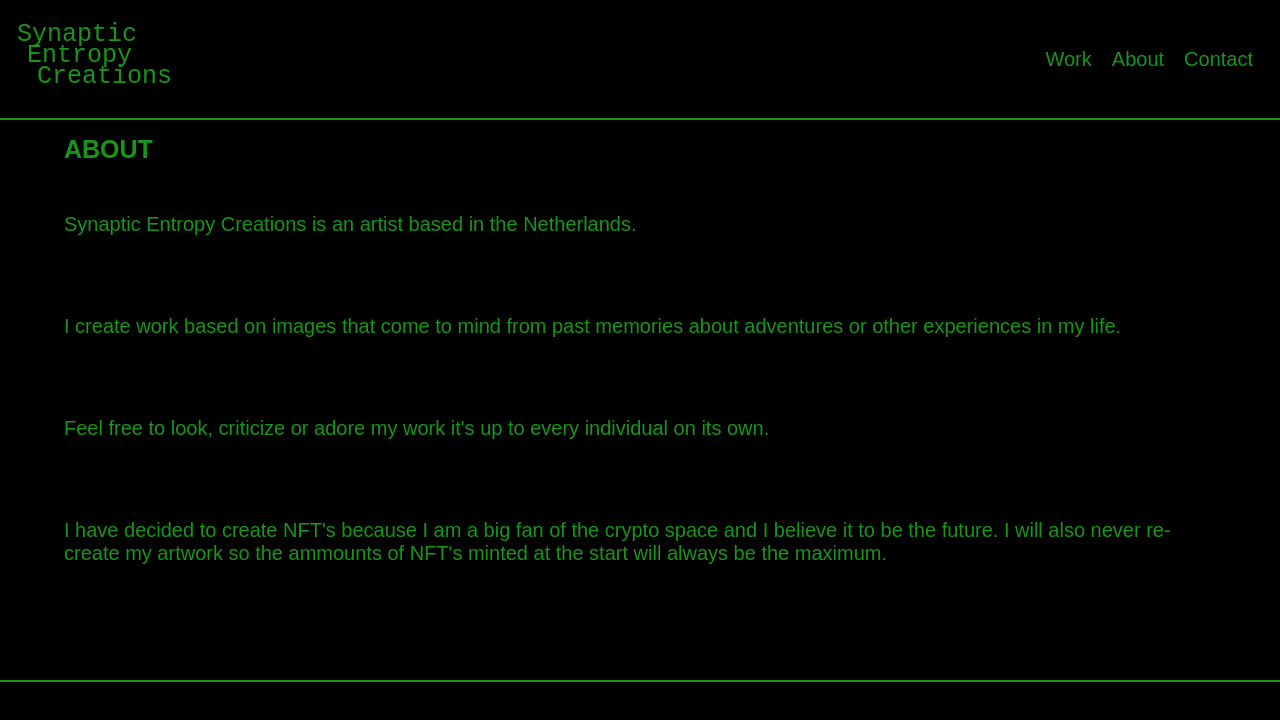
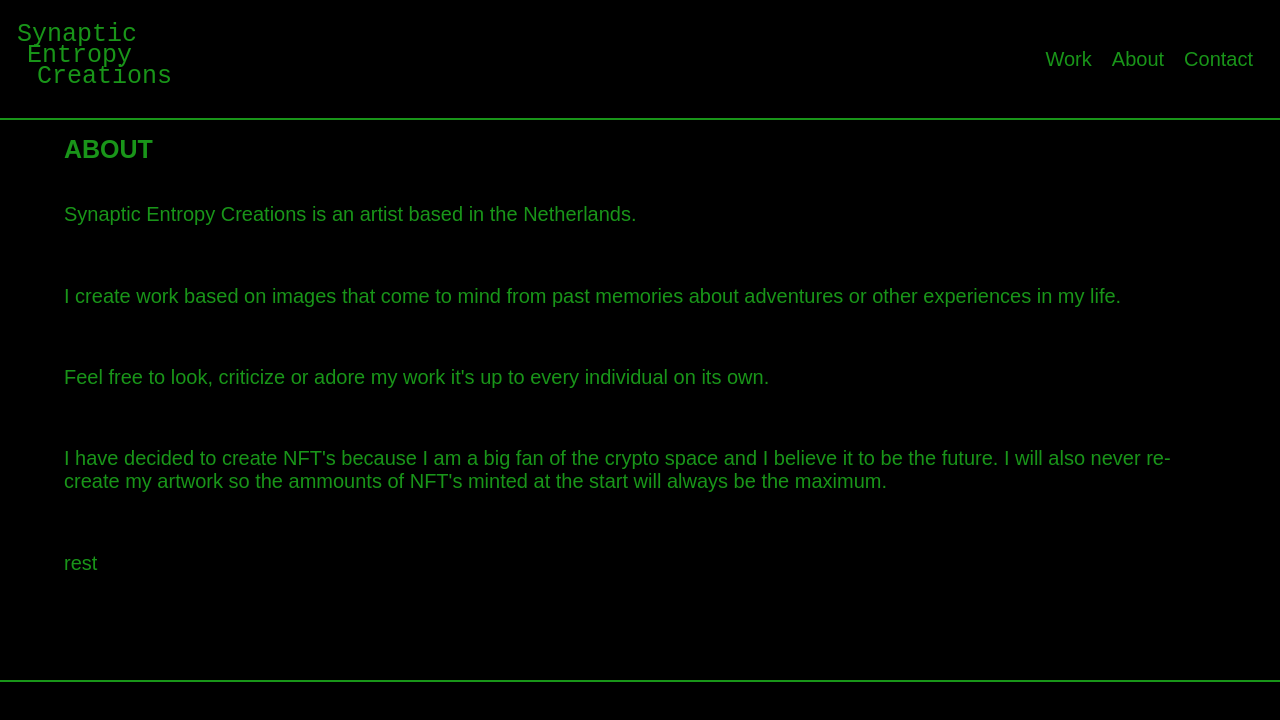
Before and after one commit to NiekVeenstra/artgallery, a React (Create React App) app: page /about in a window 1280 px wide. Shown: the top 720 px of the page. Built offline with nearby package versions, Linux system fonts and the light colour scheme.

Commit message:
add placeholder + reminder

```diff
--- a/src/pages/Aboutpage.jsx
+++ b/src/pages/Aboutpage.jsx
@@ -19,6 +19,9 @@ const Aboutpage = () => {
             it to be the future. I will also never re-create my artwork so the ammounts of NFT's
             minted at the start will always be the maximum.
           </p>
+          <p>
+            rest
+          </p>
         </div>
       </div>
     </div>
```
